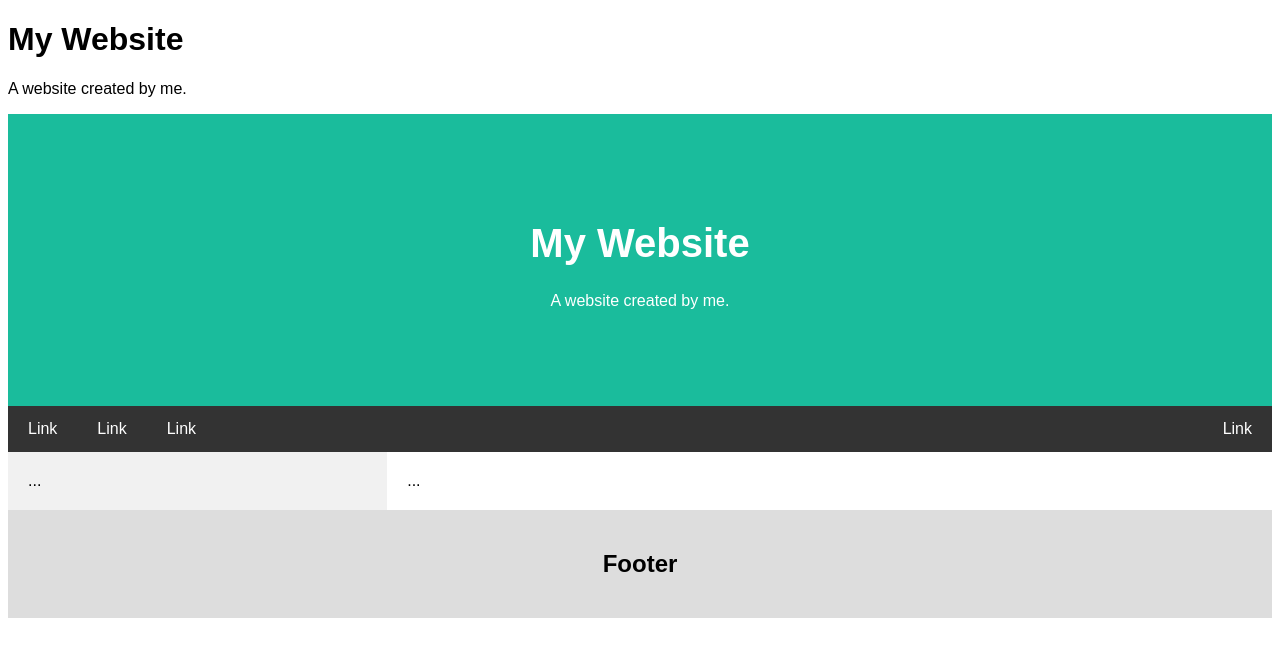
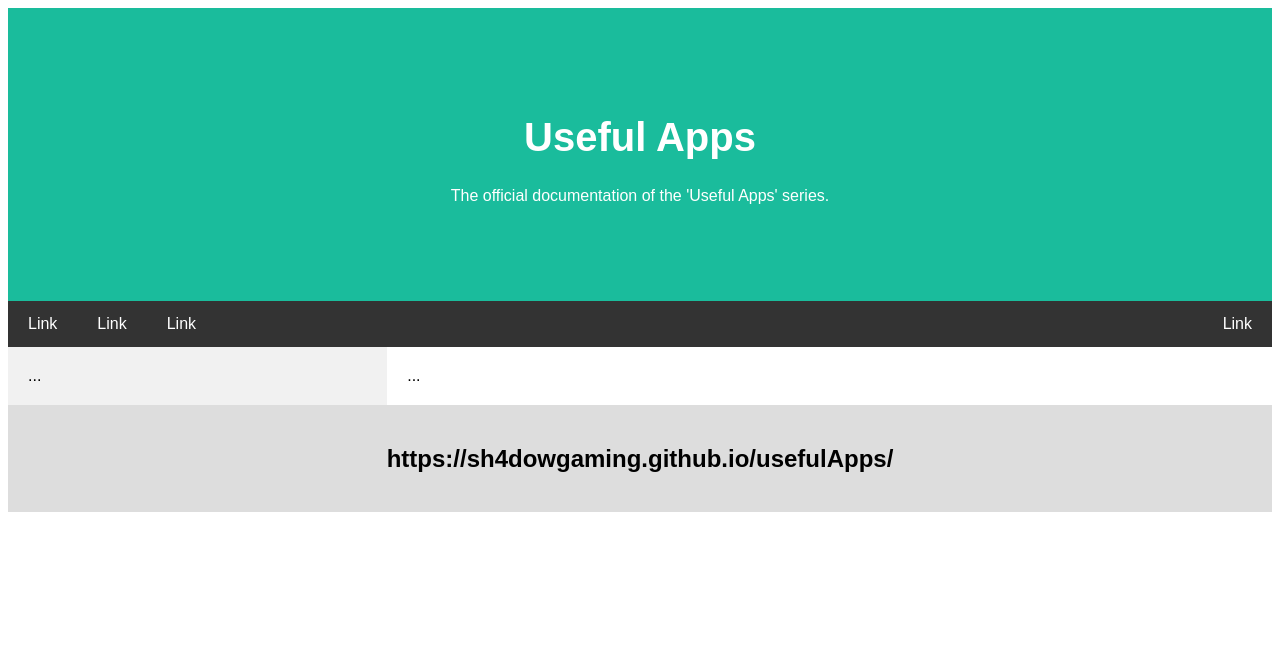
Before and after one commit to Sh4dowGaming/usefulApps, a plain HTML site: page index.html in a window 1280 px wide. Drawn offline with Linux system fonts and the light colour scheme.

Commit message:
Update index.html

```diff
--- a/index.html
+++ b/index.html
@@ -92,13 +92,9 @@ body {
 </style>
 </head>
 <body>
-
-<h1>My Website</h1>
-<p>A website created by me.</p>
-
 <div class="header">
-  <h1>My Website</h1>
-  <p>A website created by me.</p>
+  <h1>Useful Apps</h1>
+  <p>The official documentation of the 'Useful Apps' series.</p>
 </div>
 <div class="navbar">
   <a href="#">Link</a>
@@ -111,7 +107,7 @@ body {
   <div class="main">...</div>
 </div>
 <div class="footer">
-  <h2>Footer</h2>
+  <h2>https://sh4dowgaming.github.io/usefulApps/</h2>
 </div>
 
 </body>
```
